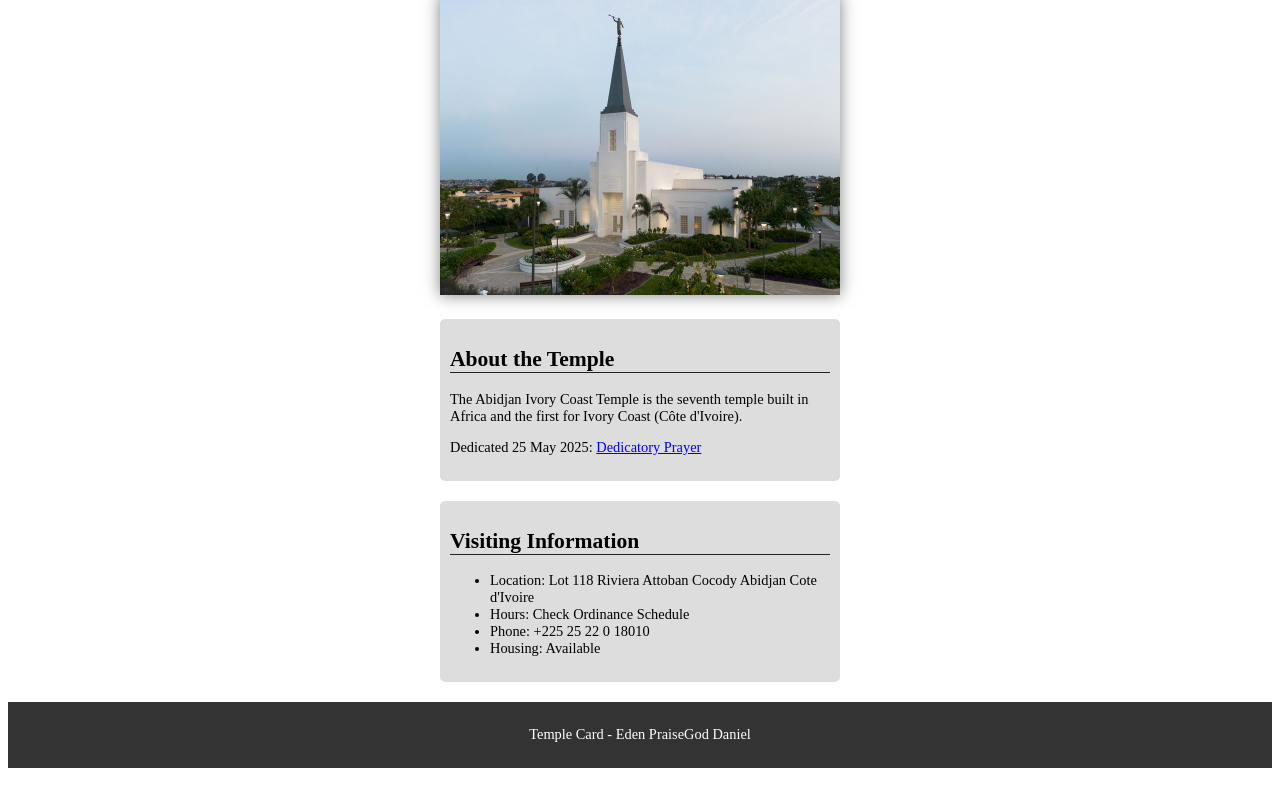
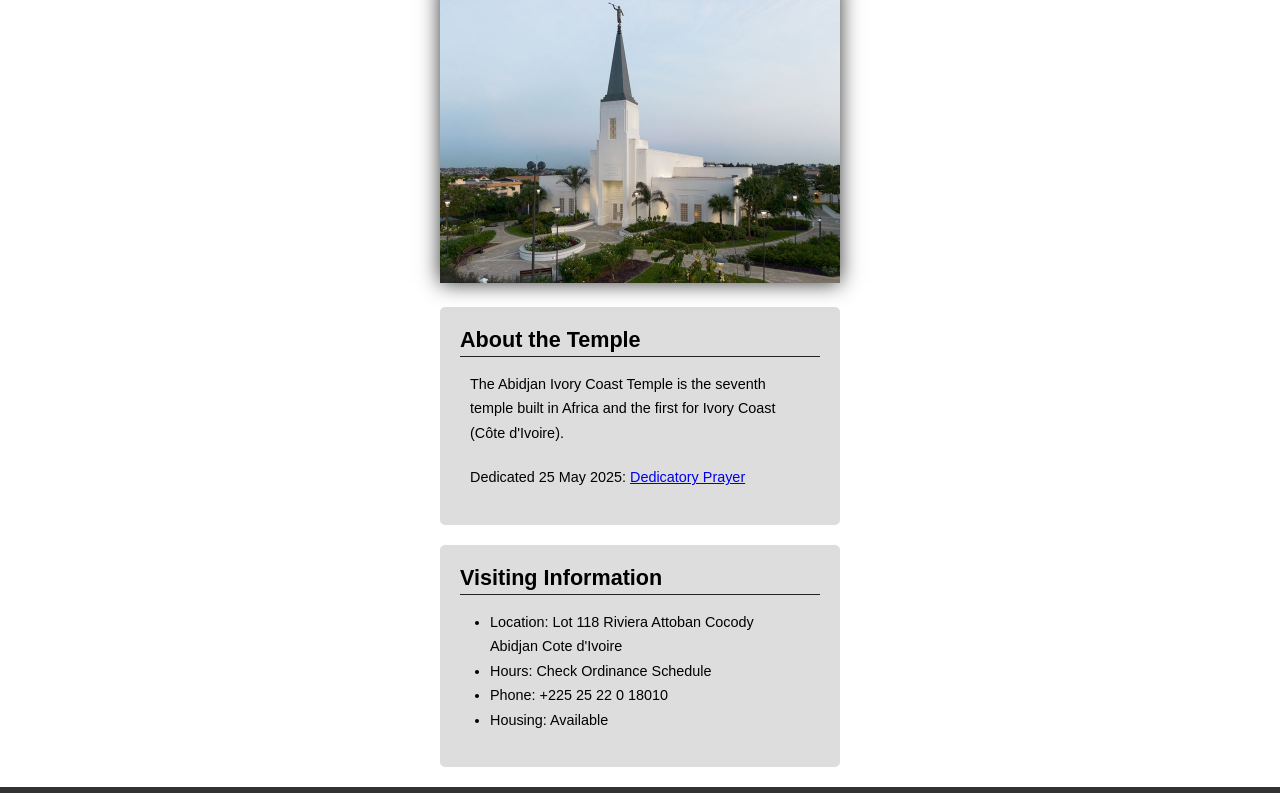
Before and after one commit to danielspraises/wdd130, a plain HTML site: page week02/temple.html in a window 1280 px wide. Shown: the part 165-958 px from the top of the page. Drawn offline with Linux system fonts and the light colour scheme.

Commit message:
wk2 code along

```diff
--- a/week02/styles/temple.css
+++ b/week02/styles/temple.css
@@ -1,3 +1,10 @@
+* {
+  box-sizing: border-box;
+  margin: 0;
+  padding: 0;
+  font-family: Arial, sans-serif;
+}
+
 header,
 footer {
   background-color: #333;
@@ -19,23 +26,37 @@ h1 {
 
 h2 {
   border-bottom: 1px solid #222;
+  font-weight: bold;
+  padding-bottom: 3px;
+}
+
+p,
+ul {
+  margin: 10px 0;
+  line-height: 1.7;
+  font-weight: medium;
+  padding: 5px 10px;
 }
 
 img {
   width: 100%;
   height: auto;
-  box-shadow: 0 0 15px rgba(0, 0, 0, 0.5);
+  box-shadow: 0 0 20px rgba(0, 0, 0, 0.8);
 }
 
 section {
   margin: 20px 0;
-  padding: 10px;
+  padding: 20px;
   border: 1px solid rgb(0, 0, 0 / 10%);
   border-radius: 5px;
   background-color: #ddd;
   font-size: 0.9rem;
 }
 
+ul {
+  margin: 10px 20px;
+}
+
 footer {
   font-size: 0.9rem;
 }
```
